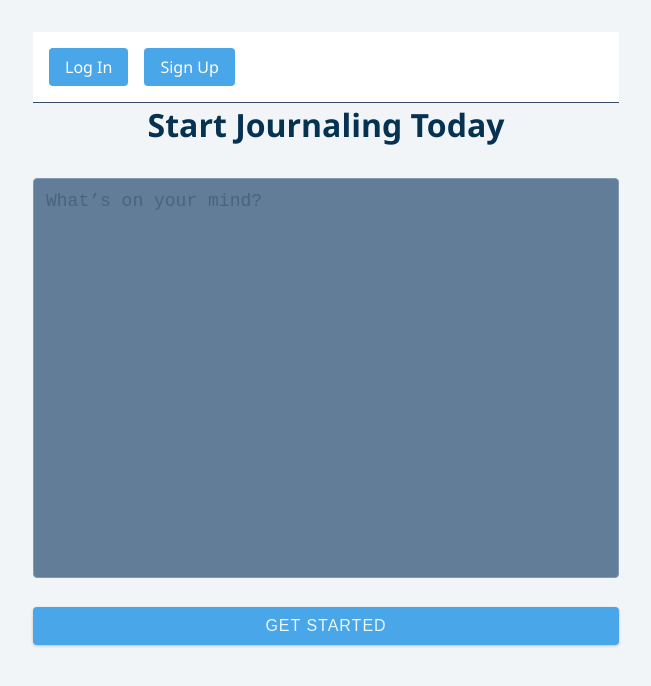
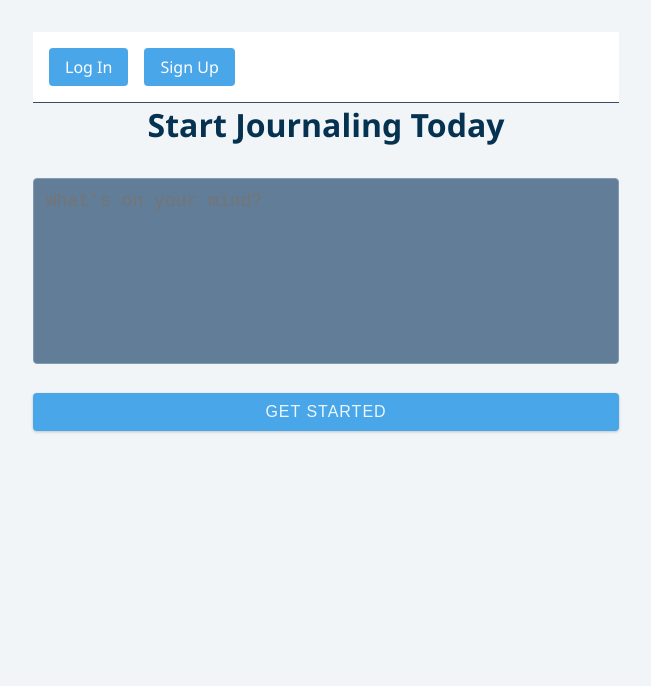
Before and after one commit to jbille29/journeeClient, a React (Vite) app: page / in a window 1280 px wide. Shown: the top 686 px of the page, without its empty margins (314-965 px from the left). Built offline with nearby package versions, Linux system fonts and the light colour scheme.

Commit message:
textarea ui changes

```diff
--- a/src/pages/Landing.css
+++ b/src/pages/Landing.css
@@ -1,81 +1,56 @@
-@import './FormStyles.css';
-
-/* Nav buttons for login and sign up */
-.nav-btns {
-    display: flex;
-    gap: 1rem;
+/* Landing.css */
+.auto-resize-textarea {
+    width: 100%;
+    resize: none;
+    border: 1px solid var(--clr-grey-3);
+    padding: 10px;
+    border-radius: var(--radius);
+    font-size: 1rem;
+    color: var(--clr-grey-1);
+    background-color: var(--clr-white);
+    transition: height 0.2s ease-in-out;
+    min-height: 150px; /* Minimum height when not focused */
+    overflow-y: hidden; /* Hide scroll until content exceeds */
   }
 
-.nav-link {
-    padding: 0.5rem 1rem;
-    border-radius: var(--radius);
-    background: var(--clr-primary-5);
-    color: var(--clr-primary-10);
-    font-size: 1rem;
-    border: 2px solid var(--clr-primary-5);
-    text-transform: uppercase;
-    text-decoration: none;
-    text-align: center;
-    cursor: pointer;
-    box-shadow: 0 1px 3px rgba(0, 0, 0, 0.2);
+  /* Automatically adjusts height when typing */
+  .auto-resize-textarea:focus {
+    height: auto; /* Textarea adjusts as the user types */
   }
 
-.nav-link:hover {
-    background: var(--clr-primary-6);
+  /* Fullscreen when focused */
+  .fullscreen-textarea {
+    position: fixed;
+    top: 0;
+    left: 0;
+    width: 100vw;
+    height: 80vh; /* Takes up 80% of the screen height */
+    z-index: 999;
+    background-color: var(--clr-white);
+    border-radius: 0;
+    padding: 20px;
+    box-sizing: border-box;
+    transition: all 0.3s ease;
+    outline: none;
+    font-size: 1.2rem;
   }
 
-/* Profile container */
-.profile-container {
-    position: relative;
+  .fullscreen-textarea::placeholder {
+    color: var(--clr-grey-4);
   }
 
-.profile-icon {
-    font-size: 1.5rem;
+  .submit-btn {
+    display: inline-block;
+    padding: 0.75rem 1.5rem;
+    border-radius: var(--radius);
+    background-color: var(--clr-primary-5);
+    color: var(--clr-white);
+    border: none;
     cursor: pointer;
-    color: var(--clr-primary-5);
+    font-size: 1.2rem;
+    transition: background-color 0.3s ease;
   }
 
-.profile-menu {
-    position: absolute;
-    top: 2.5rem;
-    right: 0;
-    background-color: var(--clr-white);
-    border: 1px solid var(--clr-grey-5);
-    border-radius: var(--radius);
-    box-shadow: var(--light-shadow);
-    z-index: 1000;
+  .submit-btn:hover {
+    background-color: var(--clr-primary-7);
   }
-
-.menu-item {
-    display: flex;
-    align-items: center;
-    gap: 0.5rem;
-    padding: 0.5rem 1rem;
-    width: 100%;
-    background: none;
-    border: none;
-    text-align: left;
-    cursor: pointer;
-    font-size: 1rem;
-    color: var(--clr-black);
-}
-
-.menu-item:hover {
-    background-color: var(--clr-grey-10);
-}
-
-.fixed-textarea {
-    width: 100%; /* or any specific width you prefer */
-    height: 400px; /* Set the desired height */
-    resize: none; /* Disable resizing by the user */
-    border: 1px solid var(--clr-grey-3); /* Optional: Add a border */
-    padding: 10px; /* Optional: Add padding */
-    border-radius: var(--radius); /* Optional: Add border-radius */
-    font-size: 1rem; /* Set the font size */
-    color: var(--clr-grey-1); /* Set the text color */
-    background-color: var(--clr-white); /* Set the background color */
-}
-
-.fixed-textarea::placeholder {
-    color: var(--clr-grey-4); /* Set the placeholder color */
-}
--- a/src/pages/Landing.jsx
+++ b/src/pages/Landing.jsx
@@ -1,25 +1,43 @@
-import React from 'react';
+import React, { useState } from 'react';
 import Navbar from '../components/Navbar';
 import './Landing.css'; // Assuming your styles are already defined here
 
 const Landing = () => {
+  const [text, setText] = useState('');
+  const [isFocused, setIsFocused] = useState(false);
+
+  const handleInputChange = (e) => {
+    setText(e.target.value);
+  };
+
+  const handleFocus = () => {
+    setIsFocused(true);
+  };
+
+  const handleBlur = () => {
+    setIsFocused(false);
+  };
 
   return (
     <section className='section-center'>
       <Navbar />
-
       <div className='landing-content'>
         <h3 className='form-heading'>Start Journaling Today</h3>
         <div className='form-control'>
           <textarea
-            className='form-input journal-input fixed-textarea'
+            className={`form-input journal-input ${isFocused ? 'fullscreen-textarea' : 'auto-resize-textarea'}`}
             placeholder='What’s on your mind?'
             rows='8'
+            value={text}
+            onChange={handleInputChange}
+            onFocus={handleFocus}
+            onBlur={handleBlur}
+            spellCheck='true'
+            autoCorrect='on'
+            autoCapitalize='sentences'
           />
         </div>
-        <button className='submit-btn'>
-          Get Started
-        </button>
+        <button className='submit-btn'>Get Started</button>
       </div>
     </section>
   );
```
Lines whose indentation alone changed are shown as unchanged.
